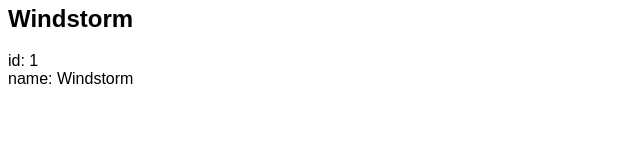
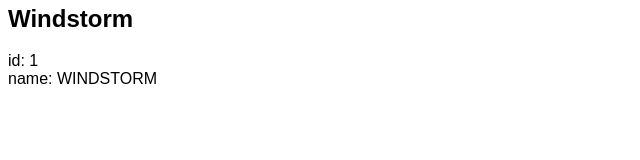
Before and after one commit to HRK31/tour-of-heros, an Angular app: page / in a window 1280 px wide. Shown: the part 132-292 px from the top of the page, without its empty margins (0-640 px from the left). Built offline with nearby package versions, Linux system fonts and the light colour scheme.

Commit message:
Used uppercase pipe

```diff
--- a/src/app/heros/heros.component.html
+++ b/src/app/heros/heros.component.html
@@ -1,4 +1,4 @@
 {{hero}}
 <h2>{{hero.name}}</h2>
 <div><span>id: </span>{{hero.id}}</div>
-<div><span>name: </span>{{hero.name}}</div>
+<div><span>name: </span>{{hero.name | uppercase}}</div>
```
